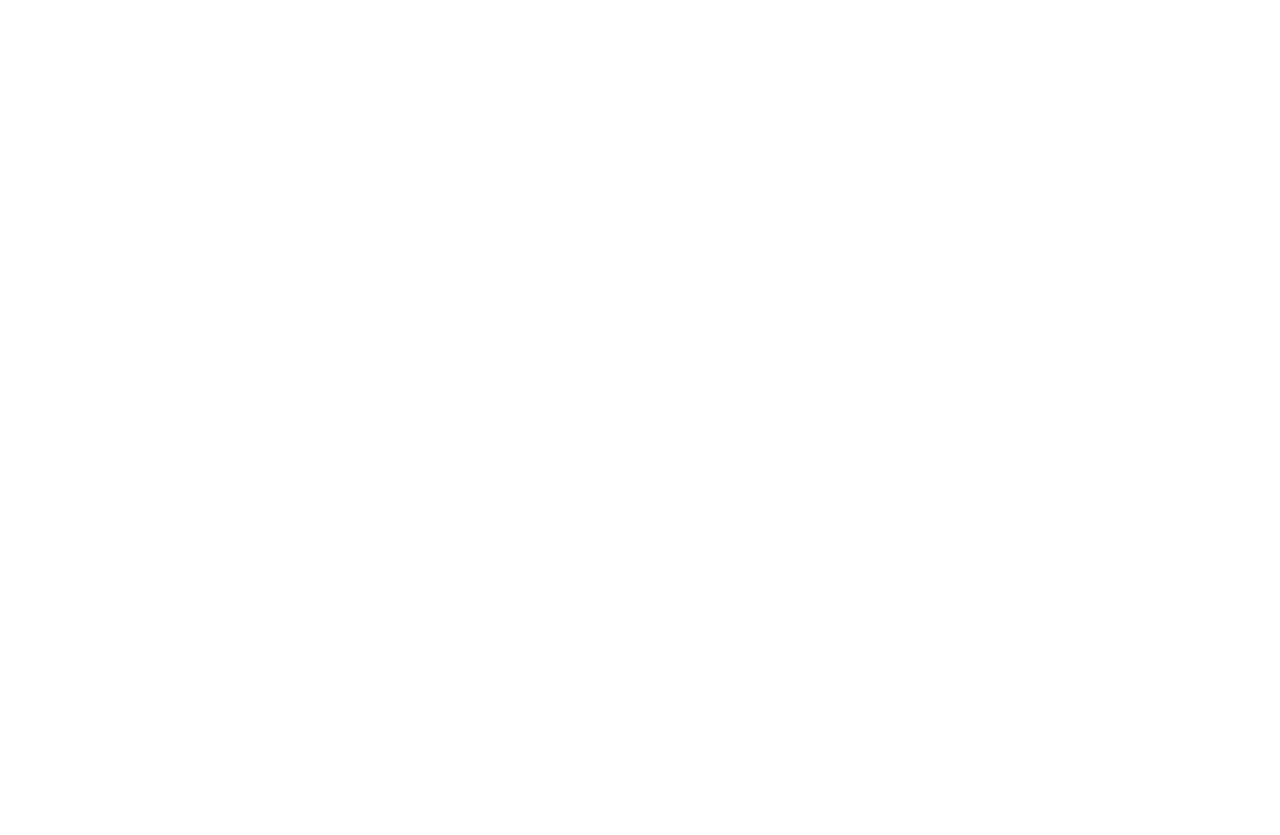
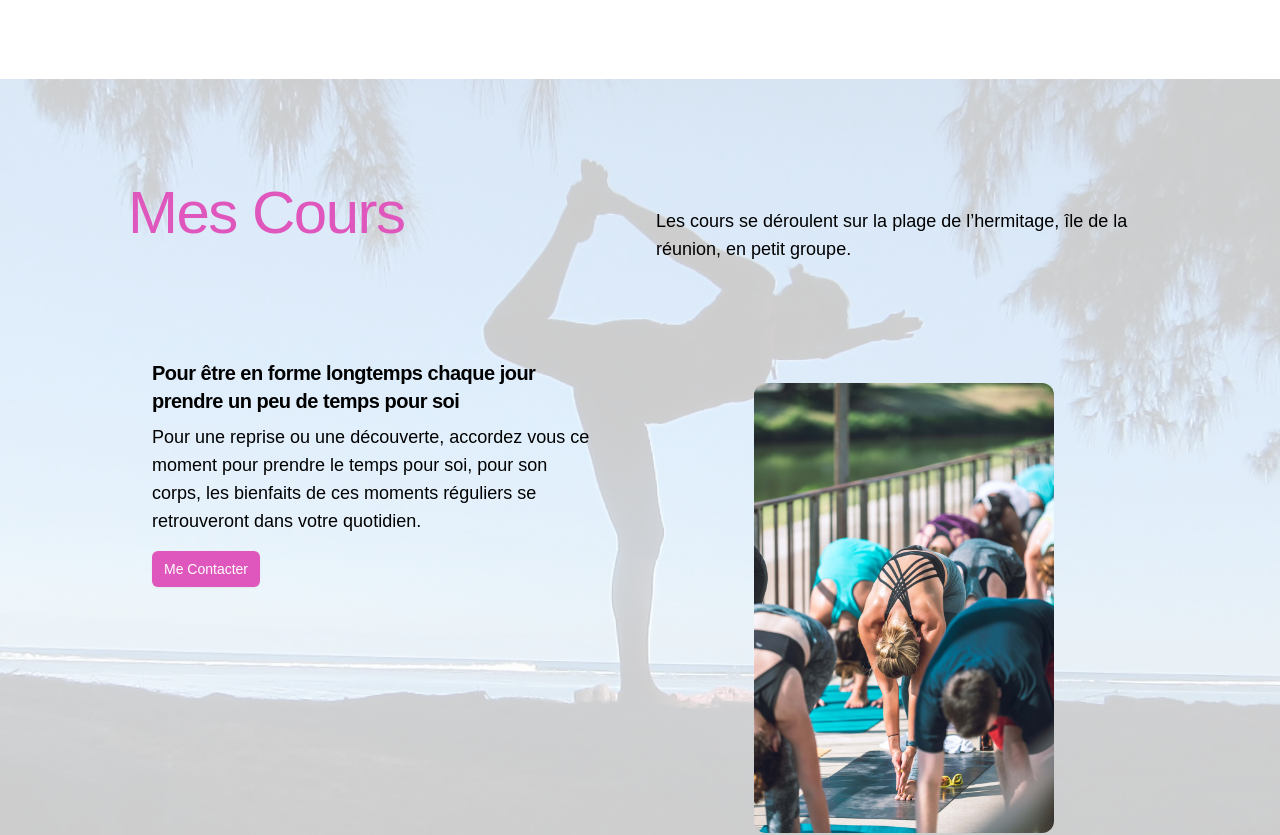
Before and after one commit to sgautier-dev/lfit-site, a Next.js app: page / in a window 1280 px wide. Shown: the part 1940-2775 px from the top of the page. Before the commit the page ends 1867 px from the top, so only its background shows below. Built offline with nearby package versions, Linux system fonts and the light colour scheme; a web font is replaced by a local one.

Commit message:
cours section done

```diff
--- /dev/null
+++ b/app/components/Cours.tsx
@@ -0,0 +1,58 @@
+import Image from "next/image";
+
+export default function Cours() {
+	return (
+		<div
+			className="relative isolate overflow-hidden pb-16 pt-14 sm:pb-20 mt-32 sm:mt-56 xl:mx-auto xl:max-w-7xl xl:px-8"
+			id="formation"
+		>
+			<Image
+				src="/images/mesCours-lyndaFit-1824X1368.jpeg"
+				alt="Lynda votre coach fitness à la réunion"
+				width={1824}
+				height={1368}
+				className="absolute inset-0 -z-10 h-full w-full object-cover"
+			/>
+			<div className="absolute inset-0 bg-white opacity-80"></div>
+
+			<div className="isolate mx-auto max-w-7xl px-6 lg:px-8">
+				<div className="py-8 sm:py-10 lg:py-12 grid lg:grid-cols-2 mx-auto max-w-3xl lg:max-w-4xl xl:max-w-5xl gap-x-8">
+					<h2 className="text-4xl font-days tracking-tight text-pinkCust sm:text-5xl lg:text-6xl">
+						Mes Cours
+					</h2>
+					<p className="mt-6 text-lg">
+						Les cours se déroulent sur la plage de l’hermitage, île de la
+						réunion, en petit groupe.
+					</p>
+				</div>
+
+				<div className="py-8 sm:py-10 lg:py-12 grid lg:grid-cols-2 mx-auto max-w-3xl lg:max-w-4xl xl:max-w-5xl gap-x-8">
+					<div className="px-6">
+						<h3 className="text-xl font-bold tracking-tight">
+							Pour être en forme longtemps chaque jour prendre un peu de temps
+							pour soi
+						</h3>
+						<p className="mt-2 text-lg">
+							Pour une reprise ou une découverte, accordez vous ce moment pour
+							prendre le temps pour soi, pour son corps, les bienfaits de ces
+							moments réguliers se retrouveront dans votre quotidien.
+						</p>
+						<button
+							type="button"
+							className="mt-4 rounded-md bg-pinkCust px-3 py-2 text-sm font-days text-white shadow-sm hover:bg-pinkCust/80 focus-visible:outline focus-visible:outline-2 focus-visible:outline-offset-2 focus-visible:outline-pinkCust/80"
+						>
+							Me Contacter
+						</button>
+					</div>
+					<Image
+						src="/images/nate-johnston-2gBpsNuHcyA-unsplash-1920X2880.jpg"
+						alt="Lynda votre coach fitness à la réunion"
+						width={300}
+						height={500}
+						className="mt-6 aspect-auto object-cover justify-self-center rounded-xl"
+					/>
+				</div>
+			</div>
+		</div>
+	);
+}
--- a/app/layout.tsx
+++ b/app/layout.tsx
@@ -40,6 +40,7 @@
 export const metadata = {
 	title: "L.FIT votre coach fitness",
 	description: "Lynda coach fitness à la Réunion",
+	authors: [{ name: "Sébastien Gautier", url: "https://www.sgautier.dev" }],
 };
 
 export default function RootLayout({
--- a/app/page.tsx
+++ b/app/page.tsx
@@ -1,12 +1,14 @@
 import Image from "next/image";
 import Hero from "./components/Hero";
 import Formation from "./components/Formation";
+import Cours from "./components/Cours";
 
 export default function Home() {
 	return (
 		<main className="mx-auto min-h-screen font-judson">
 			<Hero />
-      <Formation/>
+			<Formation />
+			<Cours />
 		</main>
 	);
 }
```
Also changed, not shown: public/images/mesCours-lyndaFit-1824X1368.jpeg (added), public/images/nate-johnston-2gBpsNuHcyA-unsplash-1920X2880.jpg (added).
